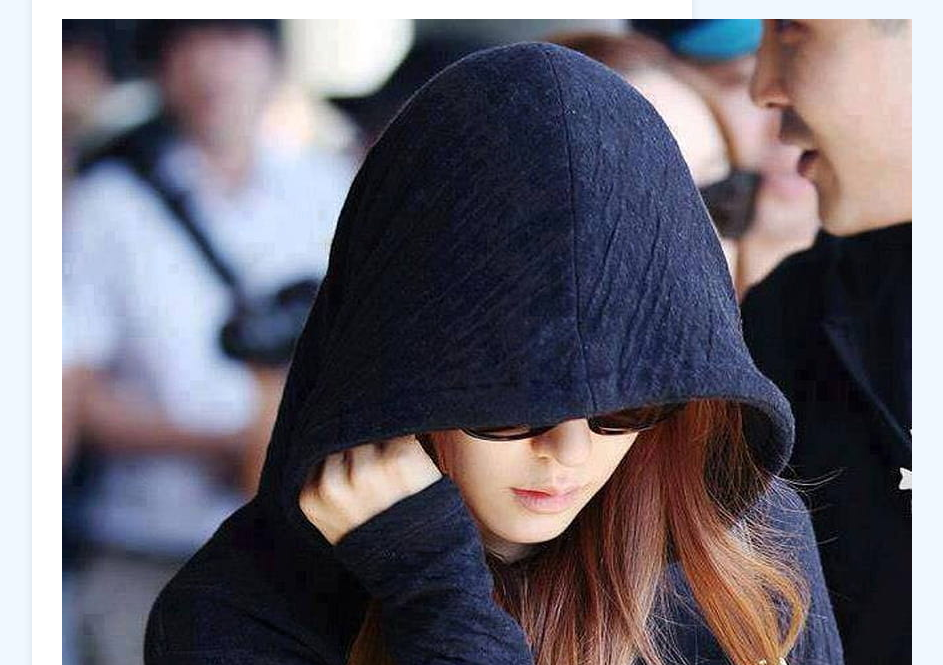
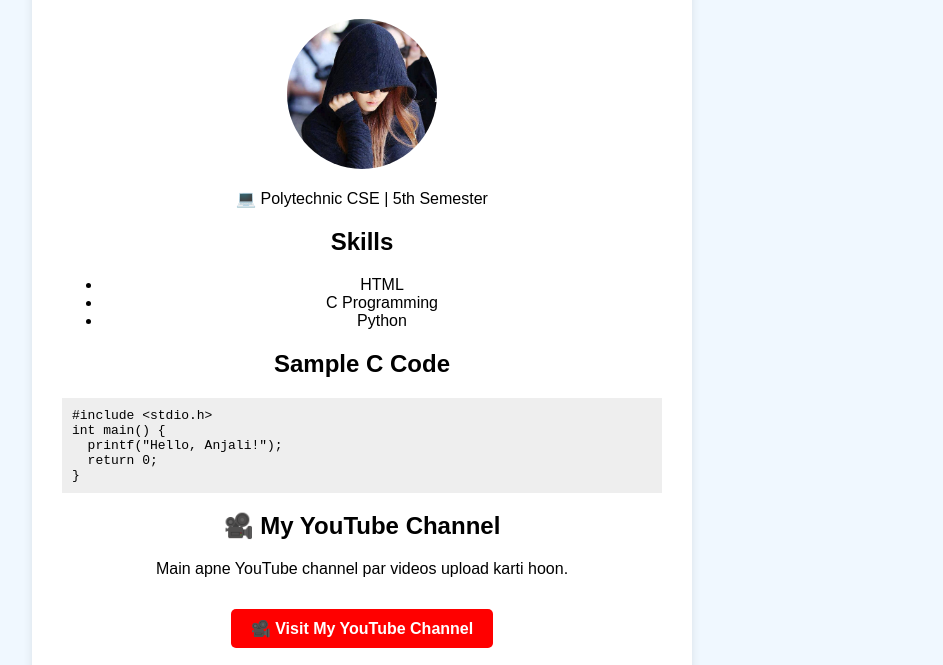
Before and after one commit to Anjali344-rudra/resume, a plain HTML site: page index1.html in a window 1280 px wide. Shown: the part 119-784 px from the top of the page, without its empty margins (278-1221 px from the left). Drawn offline with Linux system fonts and the light colour scheme.

Commit message:
Update index1.html

```diff
--- a/index1.html
+++ b/index1.html
@@ -42,7 +42,7 @@
 <body>
   <div class="container">
     <h1>Anjali Kumari</h1>
-    <img src="img.jpg"alt="Anjali Kumari">
+    <img src="img.jpg"alt="Anjali Kumari"
     style="border-radius: 50%; width: 150px; height: 150px; margin-bottom: 20px;">
     <p>💻 Polytechnic CSE | 5th Semester</p>
 
```
